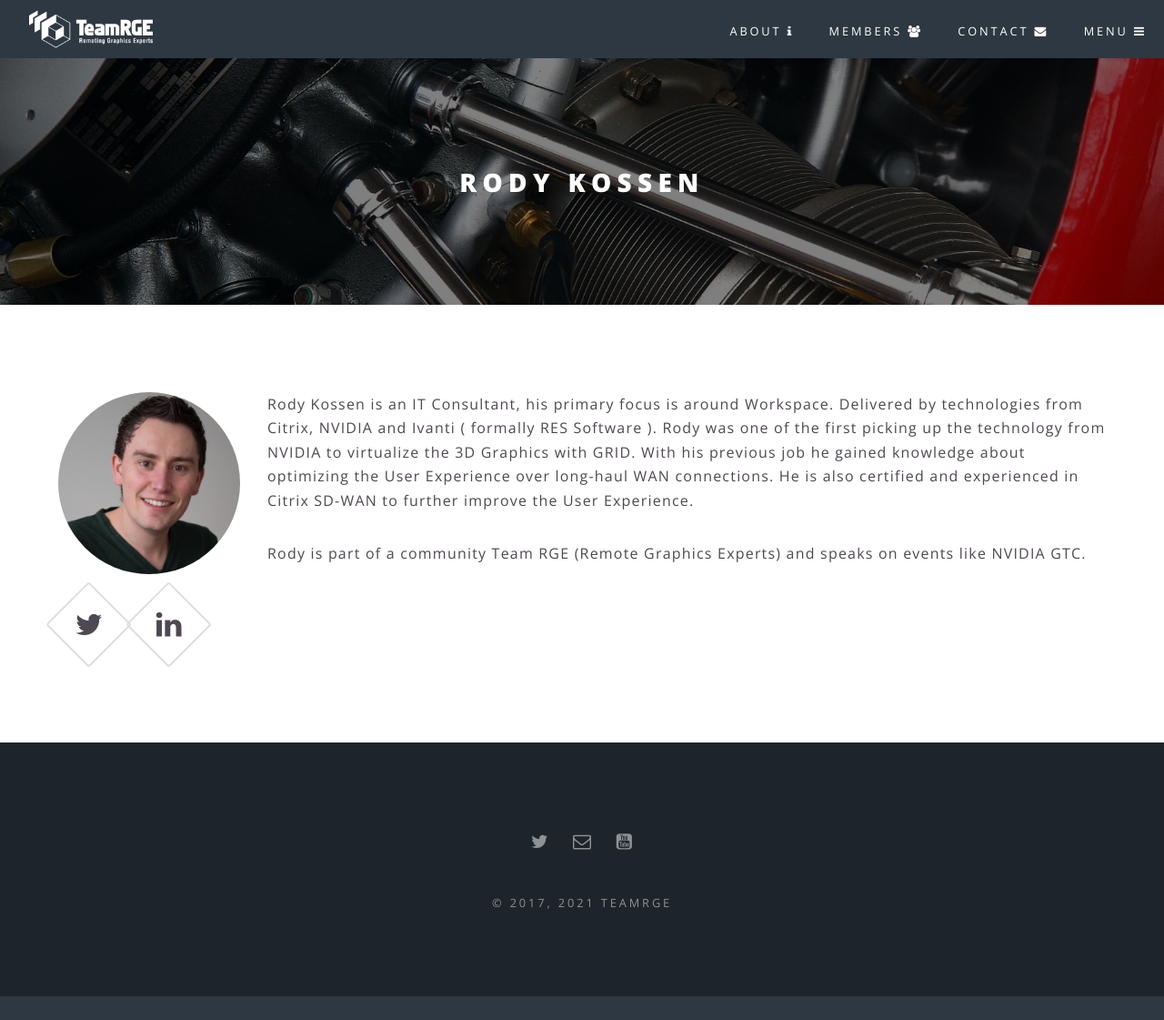
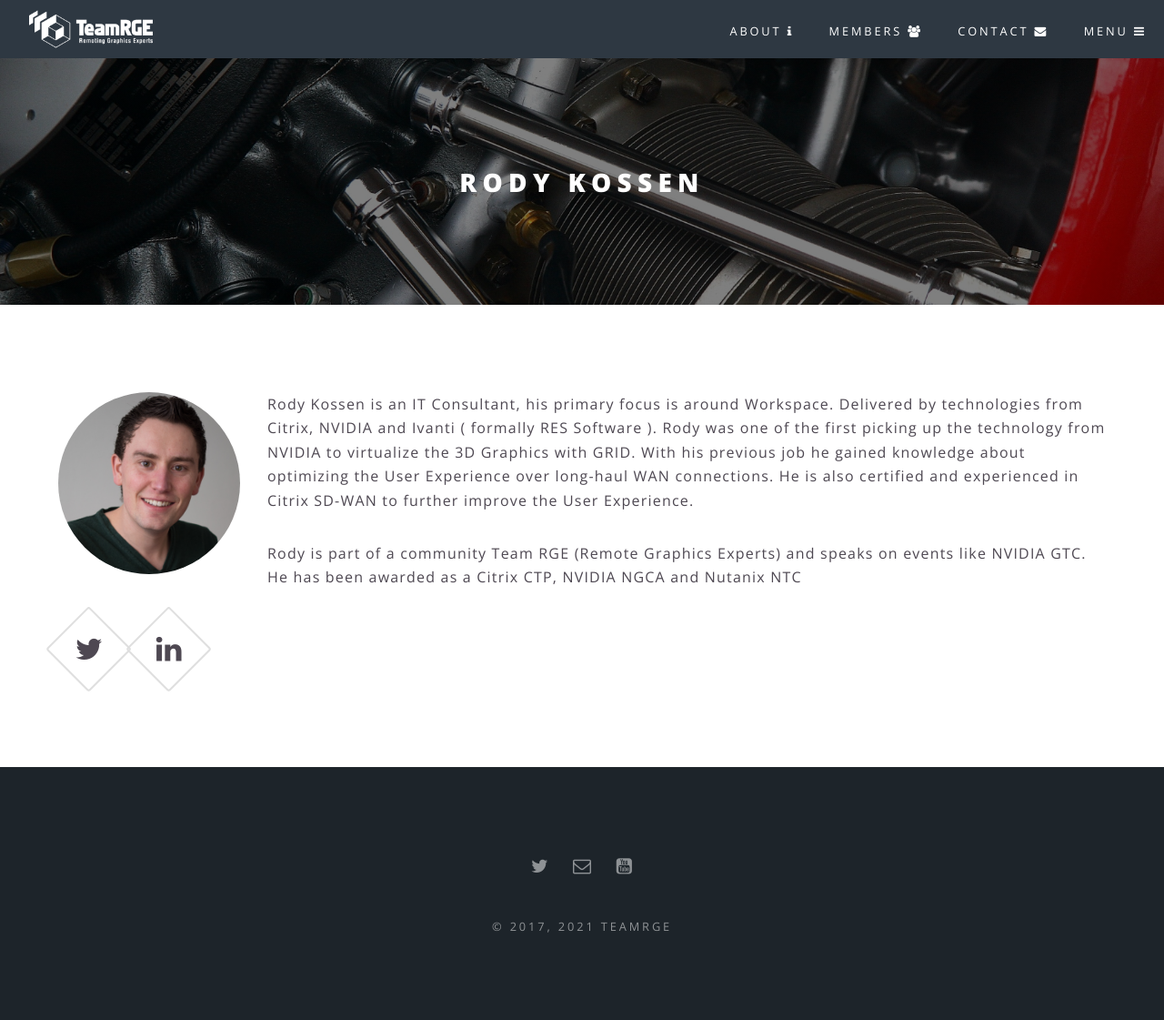
Before and after one commit to TeamRGE/teamrge-website, a Jekyll site: the page built from members/rody-kossen.html, in a window 1280 px wide and 1121 px high. Shown: the whole window at 91% size. Built offline with Jekyll 4.4.1, drawn with Linux system fonts in a browser that asks for light colours.

Commit message:
- Changed Rody's bio

```diff
--- a/members/rody-kossen.html
+++ b/members/rody-kossen.html
@@ -8,7 +8,8 @@
 <img class="member-page-image" src="{{ site.baseurl }}/{{ member.picture }}" alt="{{ member.display_name }}">
 <div>
     <p>Rody Kossen is an IT Consultant, his primary focus is around Workspace. Delivered by technologies from Citrix, NVIDIA and Ivanti ( formally RES Software ). Rody was one of the first picking up the technology from NVIDIA to virtualize the 3D Graphics with GRID. With his previous job he gained  knowledge about optimizing the User Experience over long-haul WAN connections. He is also certified and experienced in Citrix SD-WAN to further improve the User Experience.</p>
-    <p>Rody is part of a community Team RGE (Remote Graphics Experts) and speaks on events like NVIDIA GTC.</p>
+    <p>Rody is part of a community Team RGE (Remote Graphics Experts) and speaks on events like NVIDIA GTC. He has been awarded as a Citrix CTP, NVIDIA NGCA and Nutanix NTC</p>
+
 </div>
 
 {% include social.html %}
```
